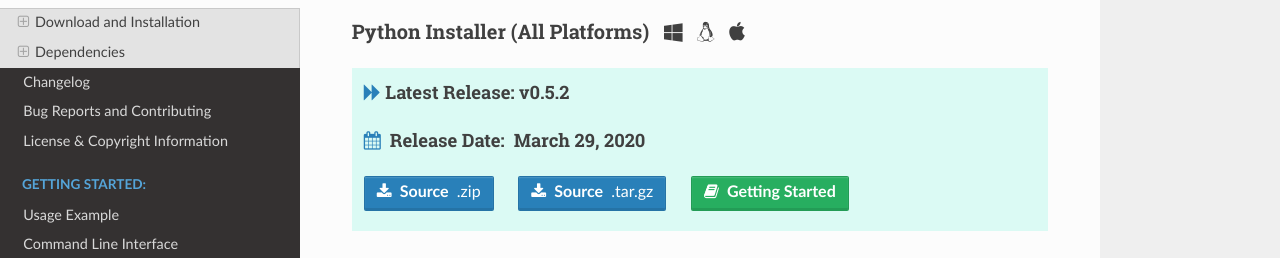
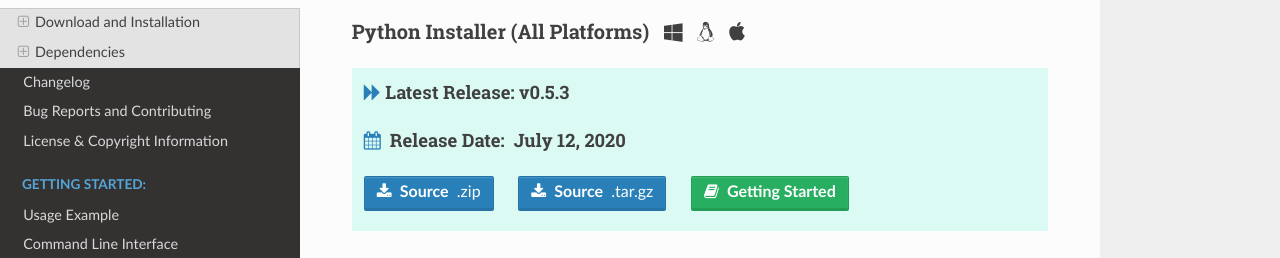
Before and after one commit to vovamushak/PySceneDetect, an MkDocs documentation site: the page built from docs/download.md, in a window 1280 px wide and 900 px high, scrolled down 556 px. Shown: the part 180-438 px from the top of the window. Built offline with MkDocs 1.6.1, drawn with Linux system fonts in a browser that asks for light colours; nearby versions of some CDN libraries; old or Windows-style settings are respelled for this version of MkDocs.

Commit message:
Fix inconsistent version numbers.

```diff
--- a/docs/download.md
+++ b/docs/download.md
@@ -21,9 +21,9 @@ PySceneDetect is available via `pip` as [the `scenedetect` package](https://pypi
 ### Python Installer (All Platforms) &nbsp; <span class="wy-text-neutral"><span class="fa fa-windows"></span> &nbsp; <span class="fa fa-linux"></span> &nbsp; <span class="fa fa-apple"></span></span></h3>
 
 <div class="important">
-<h4 class="wy-text-neutral"><span class="fa fa-forward wy-text-info"></span> Latest Release: <b class="wy-text-neutral">v0.5.2</b></h4>
-<h4 class="wy-text-neutral"><span class="fa fa-calendar wy-text-info"></span>&nbsp; Release Date:&nbsp; <b>March 29, 2020</b></h4>
-<a href="https://github.com/Breakthrough/PySceneDetect/archive/v0.5.2.zip" class="btn btn-info" style="margin-bottom:8px;" role="button"><span class="fa fa-download"></span>&nbsp; <b>Source</b>&nbsp;&nbsp;.zip</a> &nbsp;&nbsp;&nbsp;&nbsp; <a href="https://github.com/Breakthrough/PySceneDetect/archive/v0.5.2.tar.gz" class="btn btn-info" style="margin-bottom:8px;" role="button"><span class="fa fa-download"></span>&nbsp; <b>Source</b>&nbsp;&nbsp;.tar.gz</a> &nbsp;&nbsp;&nbsp;&nbsp; <a href="../examples/usage/" class="btn btn-success" style="margin-bottom:8px;" role="button"><span class="fa fa-book"></span>&nbsp; <b>Getting Started</b></a>
+<h4 class="wy-text-neutral"><span class="fa fa-forward wy-text-info"></span> Latest Release: <b class="wy-text-neutral">v0.5.3</b></h4>
+<h4 class="wy-text-neutral"><span class="fa fa-calendar wy-text-info"></span>&nbsp; Release Date:&nbsp; <b>July 12, 2020</b></h4>
+<a href="https://github.com/Breakthrough/PySceneDetect/archive/v0.5.3.zip" class="btn btn-info" style="margin-bottom:8px;" role="button"><span class="fa fa-download"></span>&nbsp; <b>Source</b>&nbsp;&nbsp;.zip</a> &nbsp;&nbsp;&nbsp;&nbsp; <a href="https://github.com/Breakthrough/PySceneDetect/archive/v0.5.3.tar.gz" class="btn btn-info" style="margin-bottom:8px;" role="button"><span class="fa fa-download"></span>&nbsp; <b>Source</b>&nbsp;&nbsp;.tar.gz</a> &nbsp;&nbsp;&nbsp;&nbsp; <a href="../examples/usage/" class="btn btn-success" style="margin-bottom:8px;" role="button"><span class="fa fa-book"></span>&nbsp; <b>Getting Started</b></a>
 </div>
 
 To install from source, download and extract the latest release to a location of your choice, and make sure you have the appropriate [system requirements](#dependencies) installed before continuing.  PySceneDetect can be installed by running the following command in the location of the extracted files (don't forget `sudo` if you're installing system-wide):
--- a/manual/index.rst
+++ b/manual/index.rst
@@ -4,7 +4,7 @@
 
 
 #######################################################################
-PySceneDetect v0.6 Manual
+PySceneDetect v0.5.3 Manual
 #######################################################################
 
 This manual refers to both the PySceneDetect
```
Also changed, not shown: docs/index.md (+1 -1 lines).
